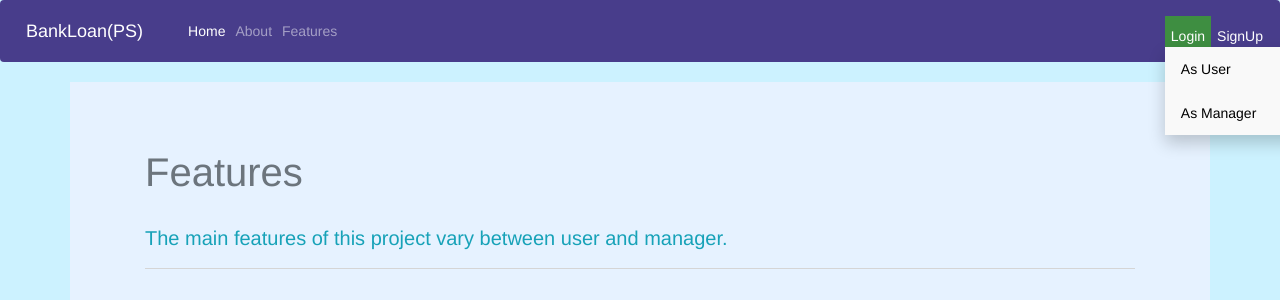
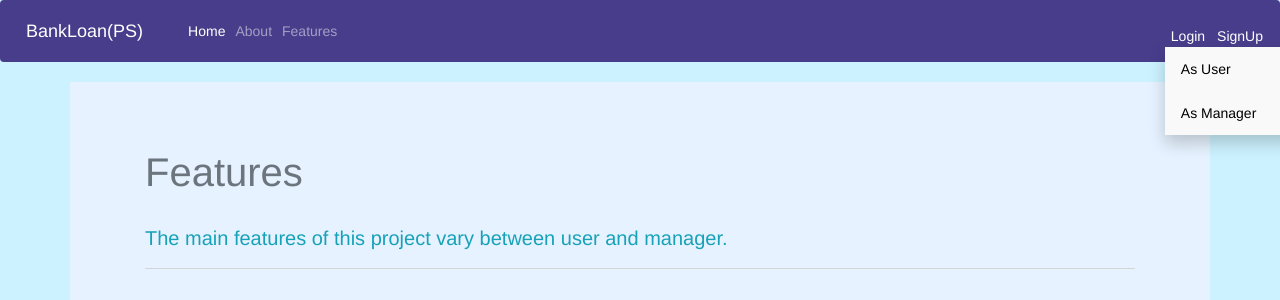
Before and after one commit to gayathri-raj/loan-prediction-system, a Flask app: page /f in a window 1280 px wide, with the pointer over the restyled element; the page is wider, and only the part inside the window is pictured. Shown: the top 300 px of that part. Run offline with Flask 2, Linux system fonts and the light colour scheme; parts of the project's set-up code (start-up, migrations or seed data) failed here and were passed over; some libraries are stand-ins or nearby versions.

Commit message:
Update layout.html

```diff
--- a/templates/layout.html
+++ b/templates/layout.html
@@ -53,7 +53,7 @@
 }
 
 .dropdown:hover .dropbtn {
-  background-color: #3e8e41;
+  background-color: #483D8B;
 }
 
 
```
